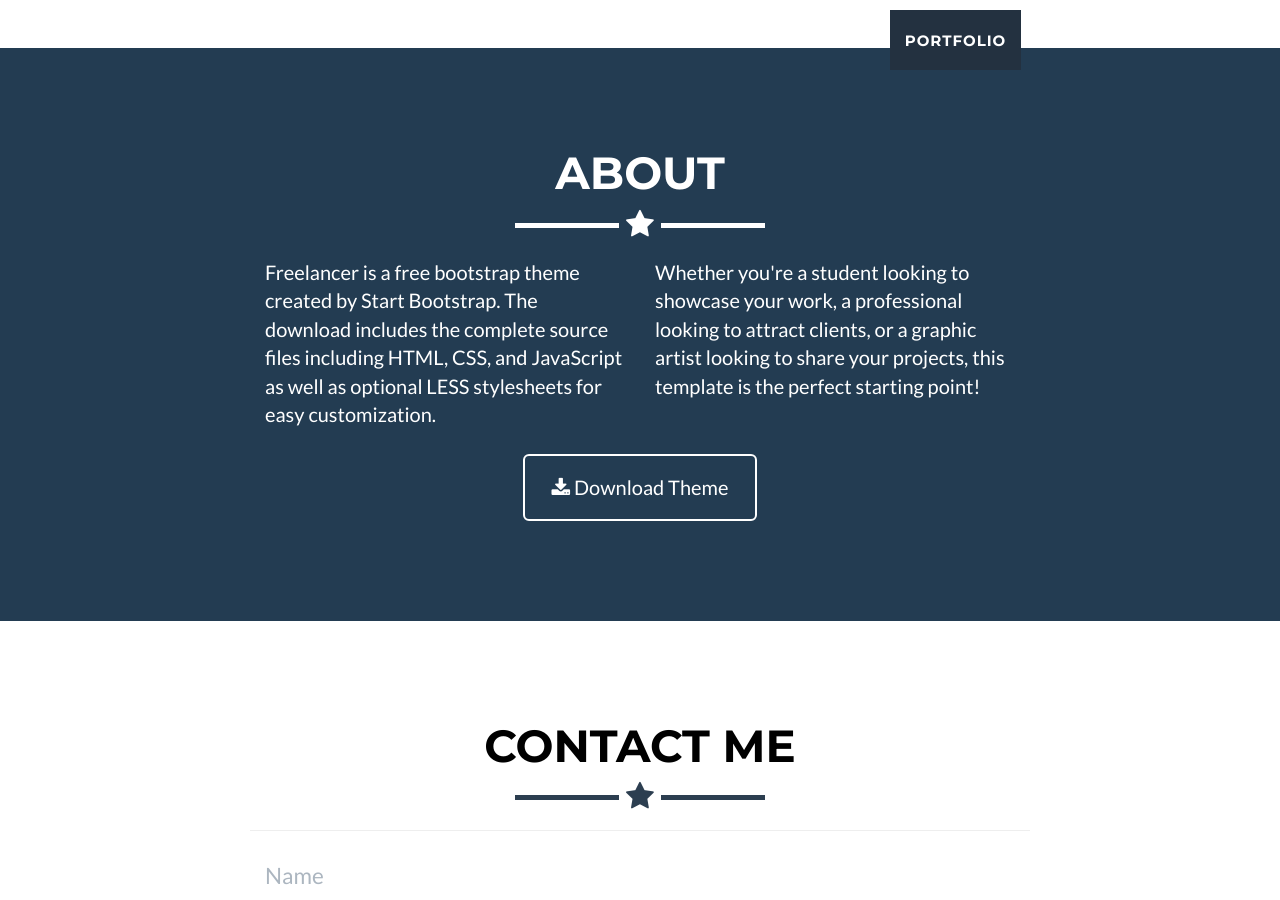
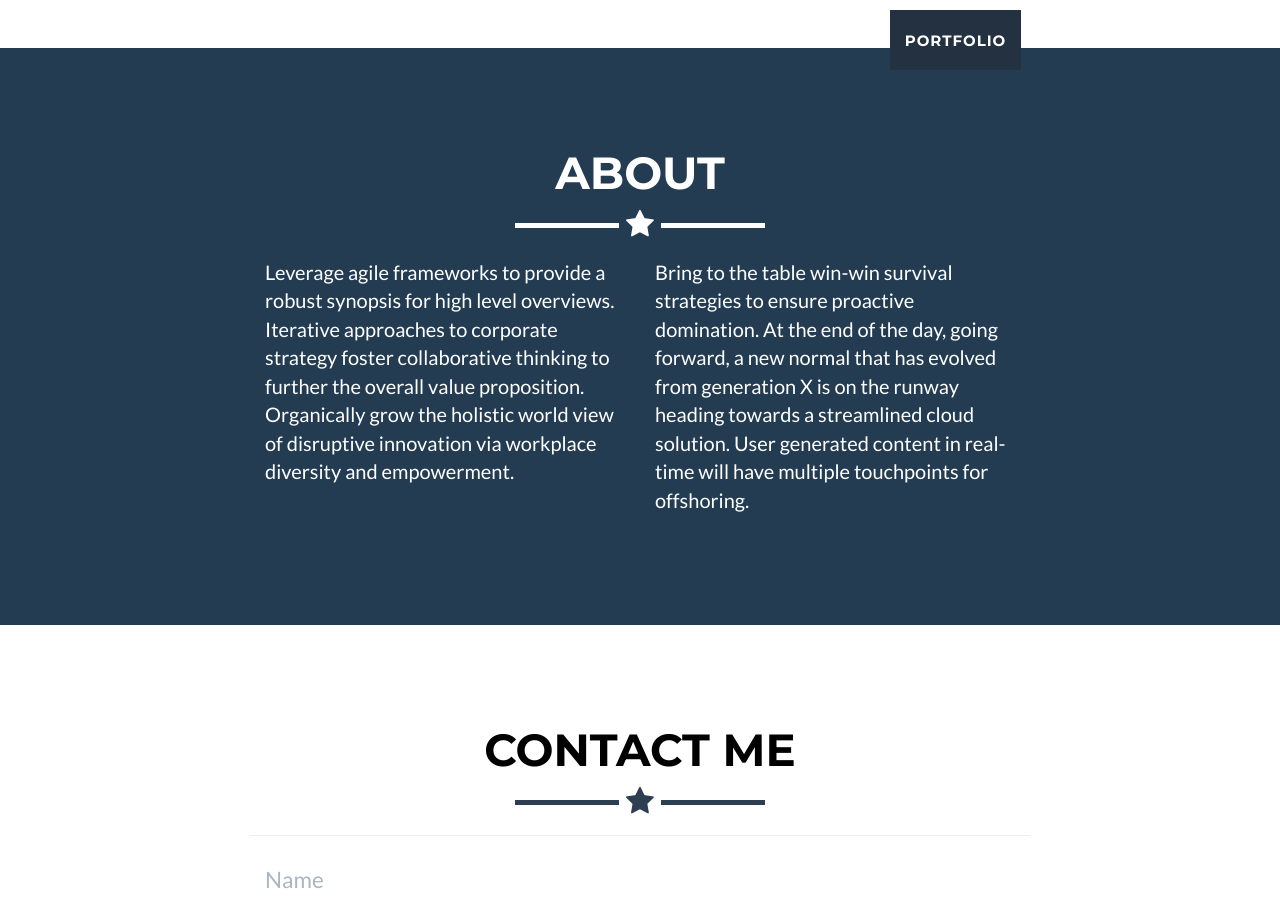
Before and after one commit to rweverwijk/weaver-it.github.io, a Jekyll site: the page built from index.html, in a window 1280 px wide and 900 px high, scrolled down 1525 px. Built offline with Jekyll 4.4.1, drawn with Linux system fonts in a browser that asks for light colours.

Commit message:
updated about + removed old pages

```diff
--- a/_includes/about.html
+++ b/_includes/about.html
@@ -9,15 +9,10 @@
             </div>
             <div class="row">
                 <div class="col-lg-4 col-lg-offset-2">
-                    <p>Freelancer is a free bootstrap theme created by Start Bootstrap. The download includes the complete source files including HTML, CSS, and JavaScript as well as optional LESS stylesheets for easy customization.</p>
+                    <p>Leverage agile frameworks to provide a robust synopsis for high level overviews. Iterative approaches to corporate strategy foster collaborative thinking to further the overall value proposition. Organically grow the holistic world view of disruptive innovation via workplace diversity and empowerment.</p>
                 </div>
                 <div class="col-lg-4">
-                    <p>Whether you're a student looking to showcase your work, a professional looking to attract clients, or a graphic artist looking to share your projects, this template is the perfect starting point! </p>
-                </div>
-                <div class="col-lg-8 col-lg-offset-2 text-center">
-                    <a href="https://github.com/jeromelachaud/freelancer-theme" class="btn btn-lg btn-outline">
-                        <i class="fa fa-download"></i> Download Theme
-                    </a>
+                    <p>Bring to the table win-win survival strategies to ensure proactive domination. At the end of the day, going forward, a new normal that has evolved from generation X is on the runway heading towards a streamlined cloud solution. User generated content in real-time will have multiple touchpoints for offshoring.</p>
                 </div>
             </div>
         </div>
```
Also changed, not shown: _authors/jill.md (deleted, +0 -6 lines), _authors/ted.md (deleted, +0 -6 lines), _data/navigation.yaml (deleted, +0 -8 lines), _layouts/author.html (deleted, +0 -15 lines), _layouts/post.html (deleted, +0 -14 lines), about.md (deleted, +0 -6 lines), blog.html (deleted, +0 -13 lines), staff.html (deleted, +0 -13 lines).
